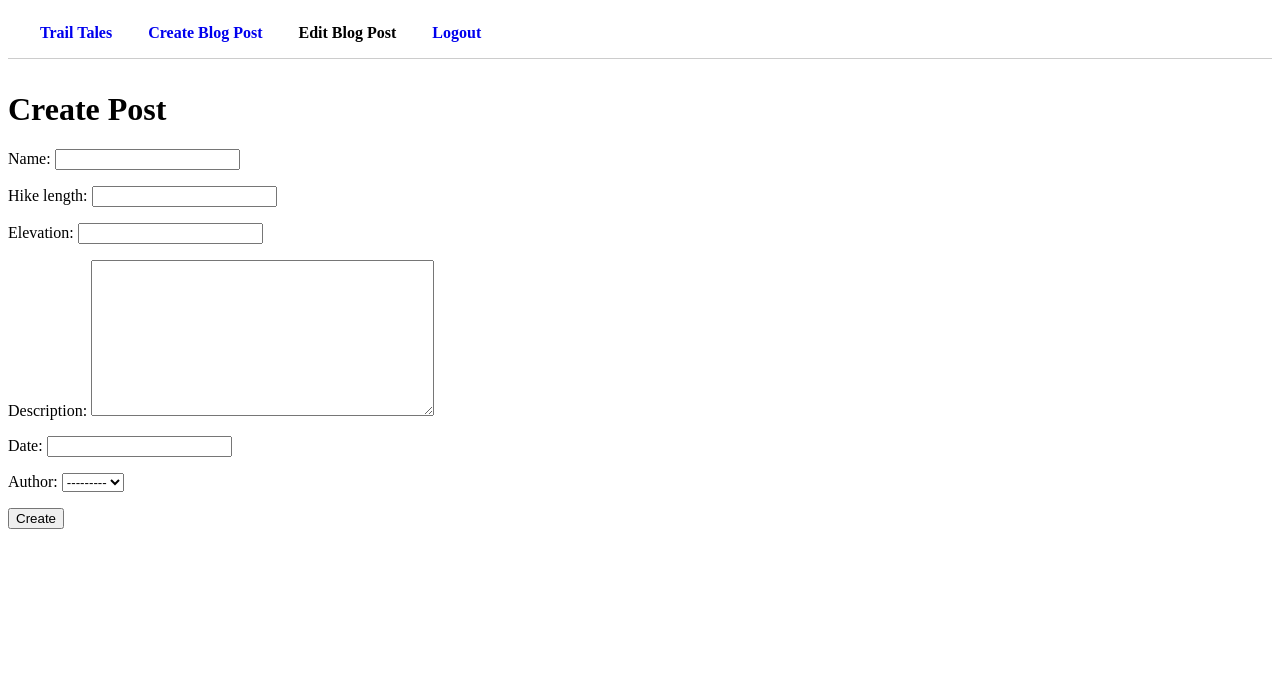
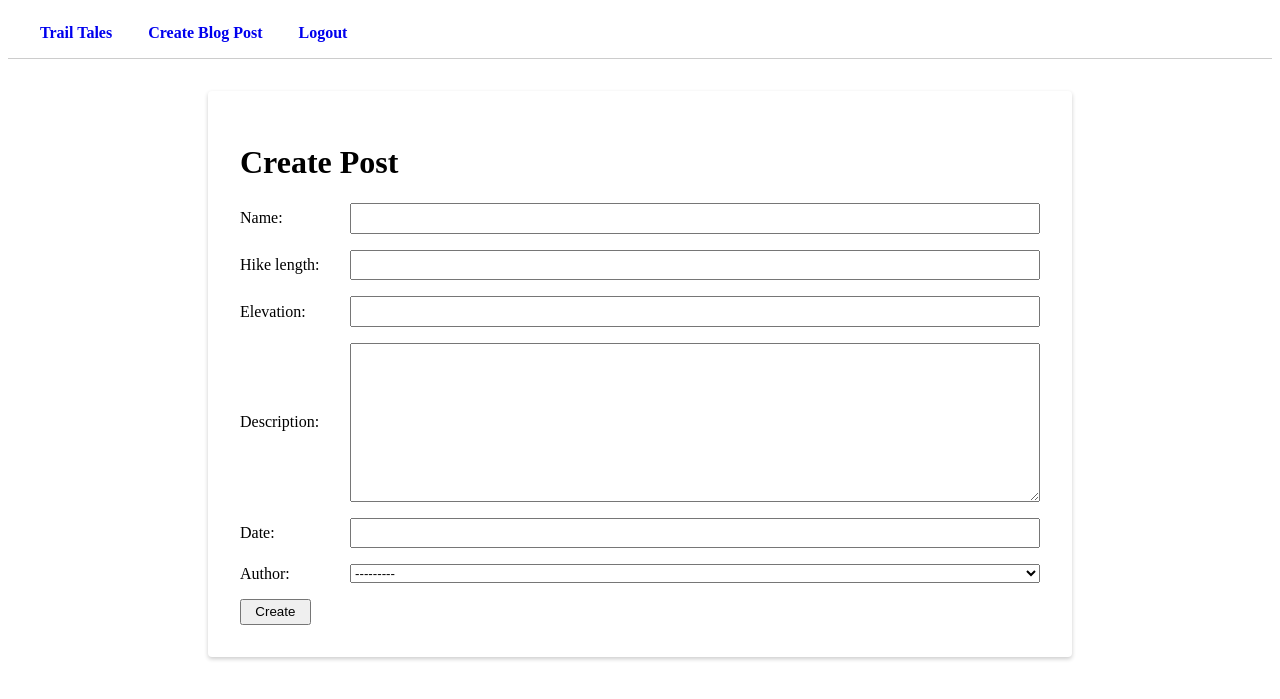
Before and after one commit to aphan17/trail-tales, a Django app: page /posts/create/ in a window 1280 px wide. Shown: the top 699 px of the page. Run offline with Django 4.2, Linux system fonts and the light colour scheme; a user stored in the database is signed in; data comes from the database, SQL or seed files in the repository; both versions use the stored data as it was after the commit.

Commit message:
added more styling to style.css

```diff
--- a/accounts/templates/accounts/login.html
+++ b/accounts/templates/accounts/login.html
@@ -6,7 +6,7 @@ Login
 
 {% block content %}
 <main>
-    <div>
+    <div class="login-form">
         <h1>Login</h1>
         <form method="post">
             {% csrf_token %}
--- a/accounts/templates/accounts/signup.html
+++ b/accounts/templates/accounts/signup.html
@@ -6,7 +6,7 @@ Signup
 
 {% block content %}
 <main>
-    <div>
+    <div class="signup-form">
         <h1>Signup</h1>
         <form method="post">
             {% csrf_token %}
--- a/posts/static/css/style.css
+++ b/posts/static/css/style.css
@@ -18,3 +18,49 @@ header nav ul li a {
     font-weight: bold;
     text-decoration: none;
   }
+
+
+input {
+    height: 1.5em;
+    margin: 0;
+    padding: .25em .5em;
+  }
+
+textarea {
+    margin: 0;
+    padding: .25em .5em;
+  }
+
+
+.login-form, .signup-form {
+  background-color: white;
+  border-radius: 4px;
+  box-shadow: 0 2px 4px rgba(0, 0, 0, 0.2);
+  margin: auto;
+  max-width: 400px;
+  padding: 2em;
+}
+
+.post-form {
+    background-color: white;
+    border-radius: 4px;
+    box-shadow: 0 2px 4px rgba(0, 0, 0, 0.2);
+    margin: auto;
+    max-width: 800px;
+    padding: 2em;
+}
+
+.login-form p,
+.signup-form p,
+.post-form p {
+  display: grid;
+  align-items: center;
+  column-gap: 10px;
+  grid-template-columns: 100px 1fr;
+}
+
+.login-form button,
+.signup-form button,
+.post-form button {
+    padding: 0.25em 1em
+}
--- a/posts/templates/base.html
+++ b/posts/templates/base.html
@@ -20,13 +20,13 @@
             <li class="left"><a href="{% url 'homepage' %}">Trail Tales</a></li>
             {% if user.is_authenticated %}
             <li class="left"><a href="{% url 'create_post' %}">Create Blog Post</a></li>
-            <li class="left"><a>Edit Blog Post</a></li>
-
+            {% block nav %}
+            {% endblock nav %}
             <li class="right"><a href="{% url 'logout' %}">Logout</a></li>
-
             {% else %}
             <li class="right"><a href="{% url 'login' %}">Login</a></li>
             {% endif %}
+
         </ul>
     </nav>
 </header>
--- a/posts/templates/posts/create.html
+++ b/posts/templates/posts/create.html
@@ -6,7 +6,7 @@ Create new post
 
 {% block content %}
 <main>
-    <div>
+    <div class = "post-form">
         <h1>Create Post</h1>
         <form method="post">
             {% csrf_token %}
--- a/posts/templates/posts/detail.html
+++ b/posts/templates/posts/detail.html
@@ -3,6 +3,10 @@
 {% block title %}
 {{ post.name }}
 {% endblock title %}
+
+{% block nav %}
+<li><a>Edit Post</a></li>
+{% endblock nav %}
 
 {% block content %}
 <main>
```
Also changed, not shown: db.sqlite3.
